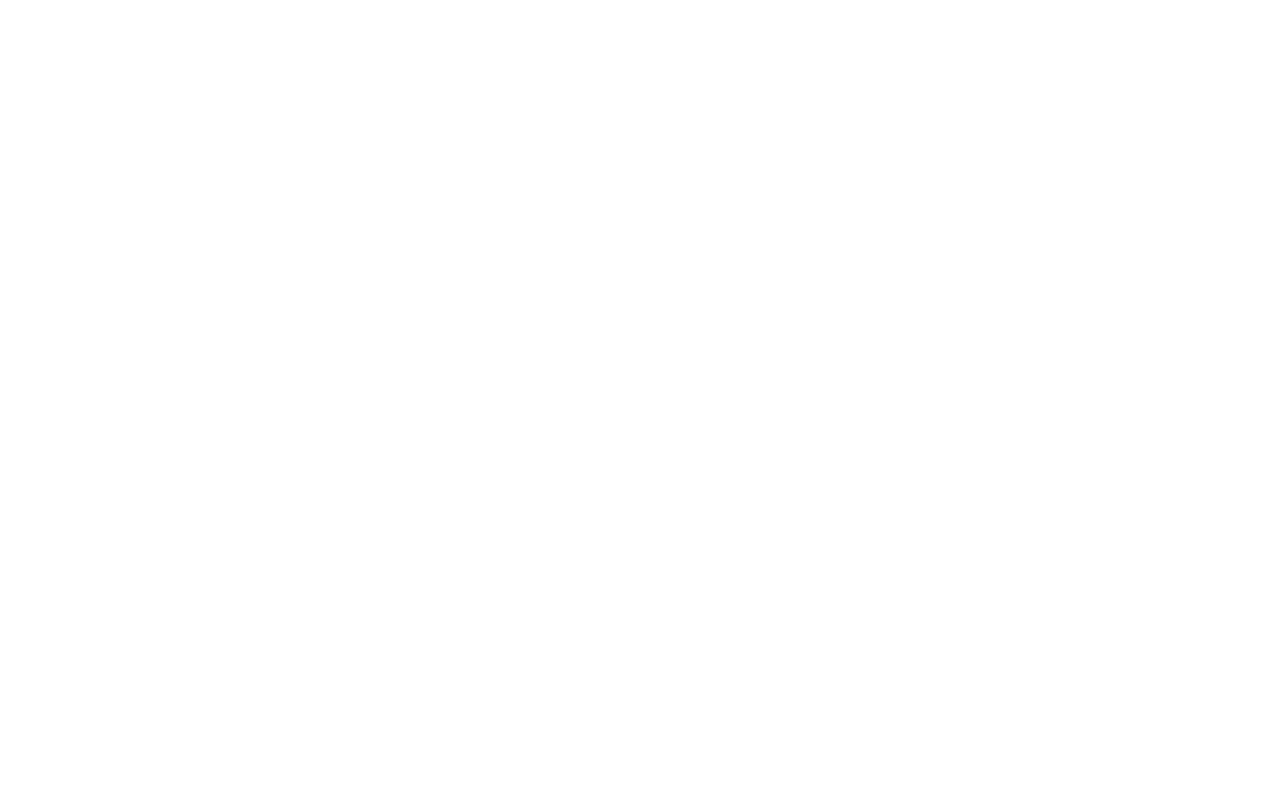
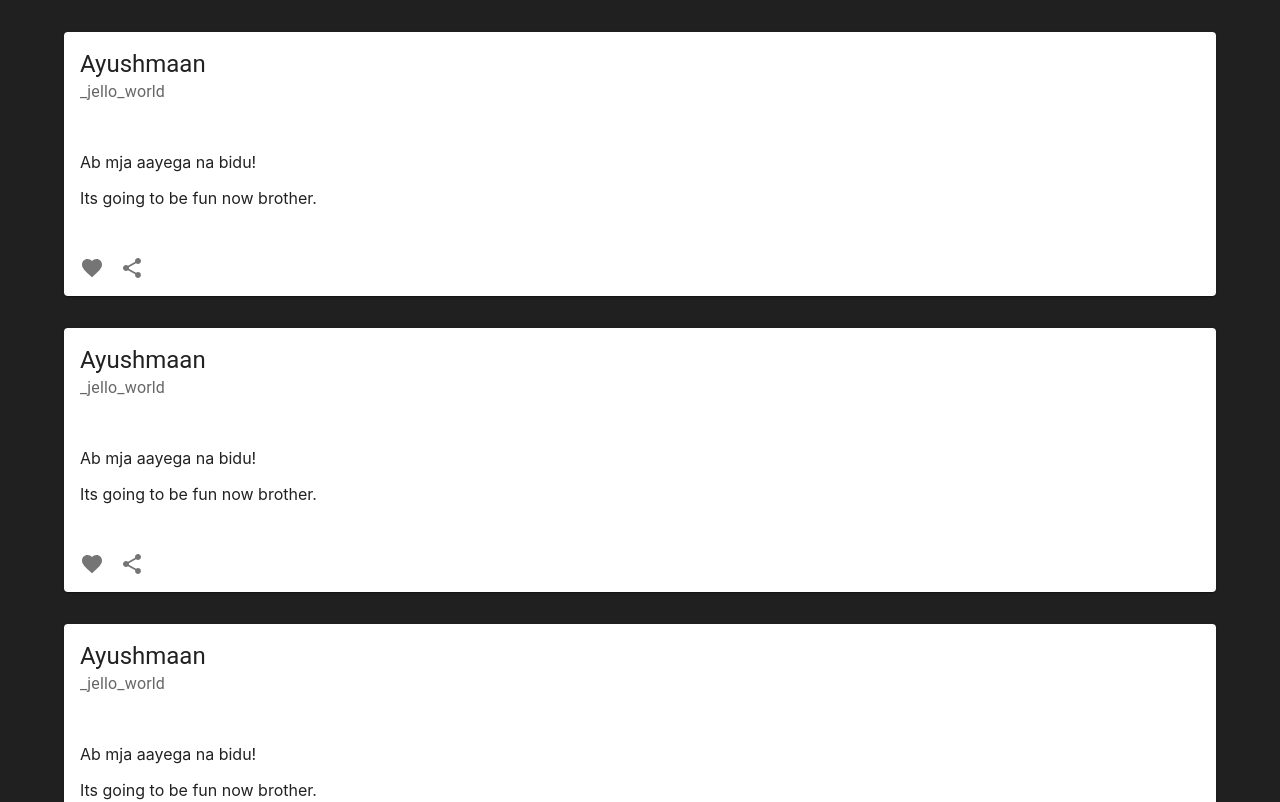
Before and after one commit to joshidipesh12/hackcbs_kadanes, a React (Create React App) app in the folder frontend/: page / in a window 1280 px wide. Shown: the top 802 px of the page. Built offline with nearby package versions, Linux system fonts and the light colour scheme.

Commit message:
added basic post card

```diff
--- a/frontend/package.json
+++ b/frontend/package.json
@@ -5,6 +5,7 @@
   "dependencies": {
     "@emotion/react": "^11.10.5",
     "@emotion/styled": "^11.10.5",
+    "@mui/icons-material": "^5.10.9",
     "@mui/material": "^5.10.12",
     "@testing-library/jest-dom": "^5.16.5",
     "@testing-library/react": "^13.4.0",
--- a/frontend/src/App.css
+++ b/frontend/src/App.css
@@ -5,6 +5,15 @@
 .App-logo {
   height: 40vmin;
   pointer-events: none;
+}
+
+.card_container {
+  width: 100vw;
+  padding-top: 2rem;
+  display: flex;
+  flex-direction: column;
+  align-items: center;
+  row-gap: 2rem;
 }
 
 @media (prefers-reduced-motion: no-preference) {
--- a/frontend/src/App.js
+++ b/frontend/src/App.js
@@ -7,7 +7,6 @@
 
 function App() {
   return (
-    <>
     <Router>
       <div className="container">
         <Routes>
@@ -18,7 +17,6 @@
         </Routes>
       </div>
     </Router>
-    </>
   );
 }
 
--- a/frontend/src/components/PostSmall.js
+++ b/frontend/src/components/PostSmall.js
@@ -1,7 +1,30 @@
-import React from "react";
+import * as React from "react";
+import Card from "@mui/material/Card";
+import CardHeader from "@mui/material/CardHeader";
+import CardContent from "@mui/material/CardContent";
+import CardActions from "@mui/material/CardActions";
+import IconButton from "@mui/material/IconButton";
+import FavoriteIcon from "@mui/icons-material/Favorite";
+import ShareIcon from "@mui/icons-material/Share";
 
-function PostSmall() {
-  return <div>PostSmall</div>;
+function PostSmall(props) {
+  return (
+    <Card sx={{ width: "90vw" }}>
+      <CardHeader title={props.name} subheader={props.username} />
+      <CardContent>
+        <p>{props.content.title}</p>
+        <p>{props.content.description}</p>
+      </CardContent>
+      <CardActions disableSpacing>
+        <IconButton aria-label="add to favorites">
+          <FavoriteIcon />
+        </IconButton>
+        <IconButton aria-label="share">
+          <ShareIcon />
+        </IconButton>
+      </CardActions>
+    </Card>
+  );
 }
 
 export default PostSmall;
--- /dev/null
+++ b/frontend/src/config.json
@@ -0,0 +1,128 @@
+{
+  "posts": [
+    {
+      "id": "1234",
+      "user_id": "12",
+      "content": {
+        "title": "Ab mja aayega na bidu!",
+        "description": "Its going to be fun now brother."
+      },
+      "likes": 0,
+      "comments": [],
+      "shares": 0,
+      "username": "_jello_world",
+      "name": "Ayushmaan"
+    },
+    {
+      "id": "1235",
+      "user_id": "13",
+      "content": {
+        "title": "Ab mja aayega na bidu!",
+        "description": "Its going to be fun now brother."
+      },
+      "likes": 3,
+      "comments": [],
+      "shares": 0,
+      "username": "_jello_world",
+      "name": "Ayushmaan"
+    },
+    {
+      "id": "1236",
+      "user_id": "13",
+      "content": {
+        "title": "Ab mja aayega na bidu!",
+        "description": "Its going to be fun now brother."
+      },
+      "likes": 30,
+      "comments": [],
+      "shares": 0,
+      "username": "_jello_world",
+      "name": "Ayushmaan"
+    },
+    {
+      "id": "1232",
+      "user_id": "13",
+      "content": {
+        "title": "Ab mja aayega na bidu!",
+        "description": "Its going to be fun now brother."
+      },
+      "likes": 30,
+      "comments": [],
+      "shares": 0,
+      "username": "_jello_world",
+      "name": "Ayushmaan"
+    },
+    {
+      "id": "1231",
+      "user_id": "13",
+      "content": {
+        "title": "Ab mja aayega na bidu!",
+        "description": "Its going to be fun now brother."
+      },
+      "likes": 30,
+      "comments": [],
+      "shares": 0,
+      "username": "_jello_world",
+      "name": "Ayushmaan"
+    },
+    {
+      "id": "1239",
+      "user_id": "13",
+      "content": {
+        "title": "Ab mja aayega na bidu!",
+        "description": "Its going to be fun now brother."
+      },
+      "likes": 30,
+      "comments": [],
+      "shares": 0,
+      "username": "_jello_world",
+      "name": "Ayushmaan"
+    },
+    {
+      "id": "1238",
+      "user_id": "13",
+      "content": {
+        "title": "Ab mja aayega na bidu!",
+        "description": "Its going to be fun now brother."
+      },
+      "likes": 30,
+      "comments": [],
+      "shares": 0,
+      "username": "_jello_world",
+      "name": "Ayushmaan"
+    },
+    {
+      "id": "1237",
+      "user_id": "13",
+      "content": {
+        "title": "Ab mja aayega na bidu!",
+        "description": "Its going to be fun now brother."
+      },
+      "likes": 30,
+      "comments": [],
+      "shares": 0,
+      "username": "_jello_world",
+      "name": "Ayushmaan"
+    }
+  ],
+  "users": [
+    {
+      "id": "12",
+      "username": "_jello_world",
+      "email": "jello_world@gmail.com",
+      "name": "Ayushmaan"
+    },
+    {
+      "id": "13",
+      "username": "goody_good_",
+      "email": "goody_good@gmail.com",
+      "name": "Pankaj Tripathi"
+    },
+    {
+      "id": "14",
+      "username": "whatever_",
+      "email": "whatever_bla_bla_bla@gmail.com",
+      "name": "Kriti Kapoor"
+    }
+  ]
+}
--- a/frontend/src/index.css
+++ b/frontend/src/index.css
@@ -1,13 +1,14 @@
 body {
   margin: 0;
-  font-family: -apple-system, BlinkMacSystemFont, 'Segoe UI', 'Roboto', 'Oxygen',
-    'Ubuntu', 'Cantarell', 'Fira Sans', 'Droid Sans', 'Helvetica Neue',
+  font-family: -apple-system, BlinkMacSystemFont, "Segoe UI", "Roboto", "Oxygen",
+    "Ubuntu", "Cantarell", "Fira Sans", "Droid Sans", "Helvetica Neue",
     sans-serif;
   -webkit-font-smoothing: antialiased;
   -moz-osx-font-smoothing: grayscale;
+  background-color: #202020;
 }
 
 code {
-  font-family: source-code-pro, Menlo, Monaco, Consolas, 'Courier New',
+  font-family: source-code-pro, Menlo, Monaco, Consolas, "Courier New",
     monospace;
 }
--- a/frontend/src/pages/HomePage.js
+++ b/frontend/src/pages/HomePage.js
@@ -1,8 +1,17 @@
 import React from "react";
-import { Container } from "@mui/material";
+// import { Container } from "@mui/material";
+import data from "../config.json";
+import PostSmall from "../components/PostSmall";
+import "../App.css"
 
 function HomePage() {
-  return <Container></Container>;
+  return (
+    <div className="card_container">
+      {data.posts.map((item) => (
+        <PostSmall key={item.id} {...item} />
+      ))}
+    </div>
+  );
 }
 
 export default HomePage;
```
Also changed, not shown: 1 other file (tests, documents, lock files or other folders). Lines whose indentation alone changed are shown as unchanged.
